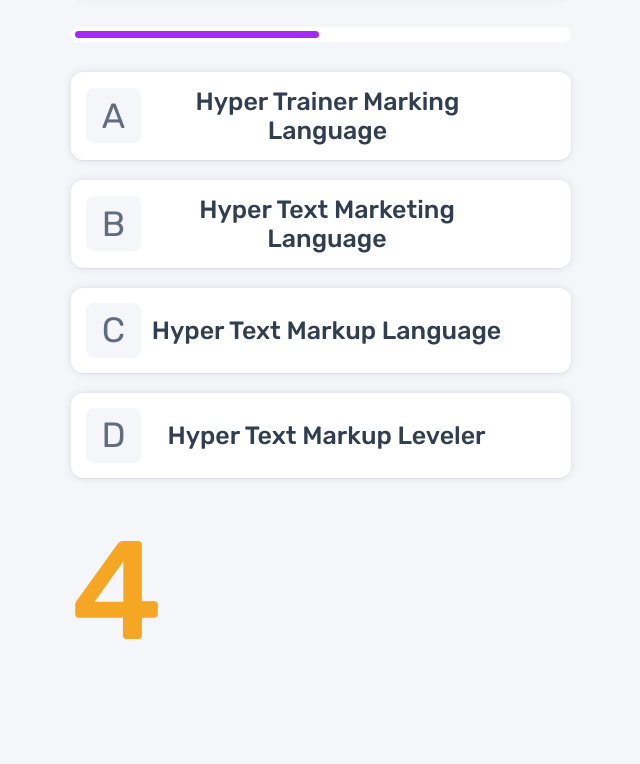
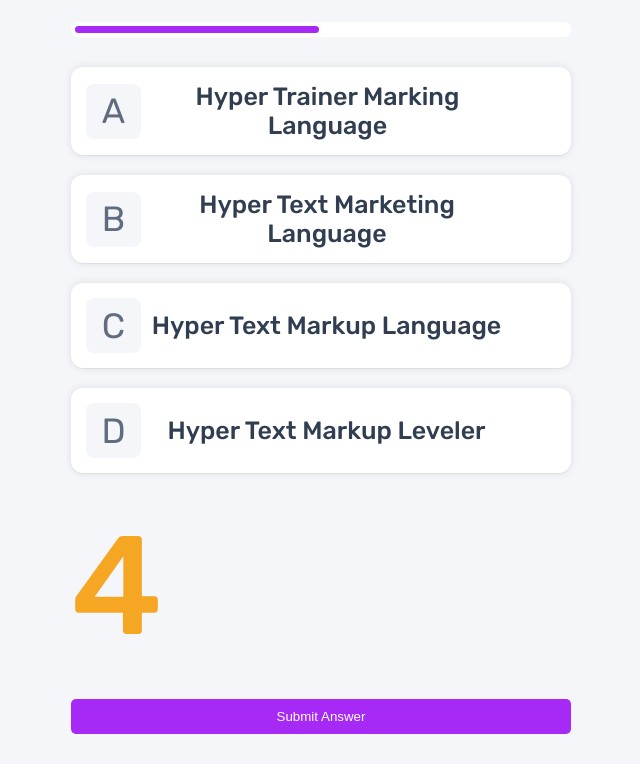
Before and after one commit to Marvin-Figueroa/frontend-quiz-app, a website built with Vite: page index.html in a window 1280 px wide. Shown: the part 492-1256 px from the top of the page, without its empty margins (319-959 px from the left). Before the commit the page ends 1200 px from the top, so only its background shows below. Built offline with nearby package versions, Linux system fonts and the light colour scheme.

Commit message:
Se añadió el botón reusable, se incorporó el import al main y se hizo el append del componente, se actualizó el archivo  css de estiloss

```diff
--- /dev/null
+++ b/components/Button.css
@@ -0,0 +1,13 @@
+/* src/components/Button.css */
+.btn {
+    background-color: var(--purple);
+    color: var(--white);
+    padding: 10px 20px;
+    border: none;
+    border-radius: 5px;
+    cursor: pointer;
+}
+
+.btn:hover {
+    background-color: #C74CFF;
+}
--- /dev/null
+++ b/components/Button.js
@@ -0,0 +1,13 @@
+// components/Button.js
+
+// Componente reutilizable para el botón
+function Button(text) {
+    const button = document.createElement("button");
+    button.className = "btn";
+    button.textContent = text;
+
+    // Retorna el elemento del botón
+    return button;
+}
+
+export default Button;
--- a/main.js
+++ b/main.js
@@ -3,6 +3,7 @@ import ProgressBar from "./components/ProgressBar";
 import ColorModeSwitch from "./components/ColorModeSwitch";
 import AnswersMenu from "./components/AnswersMenu";
 import QuizScore from "./components/QuizScore";
+import Button from "./components/Button";
 
 import data from "./data/data.json";
 
@@ -16,6 +17,7 @@ app.appendChild(QuizMenu());
 app.appendChild(ProgressBar(50));
 app.appendChild(AnswersMenu(htmlFirstQuestion));
 app.appendChild(QuizScore(4));
+app.appendChild(Button("Submit Answer"));
 
 // El siguiente codigo es solo para evidenciar los diferentes estados de cada
 // elemento de respuesta (hover, focus, eleccion correcta, eleccion incorrecta).
@@ -39,3 +41,4 @@ answers.forEach((answer, index) =>
     }
   })
 );
+no
--- a/style.css
+++ b/style.css
@@ -68,3 +68,17 @@ body {
   gap: 30px;
   width: 500px;
 }
+
+/* Clase del botón */
+.btn {
+  background-color: var(--purple);
+  color: var(--white);
+  padding: 10px 20px;
+  border: none;
+  border-radius: 5px;
+  cursor: pointer;
+}
+
+.btn:hover {
+  background-color: #C74CFF;
+}
```
